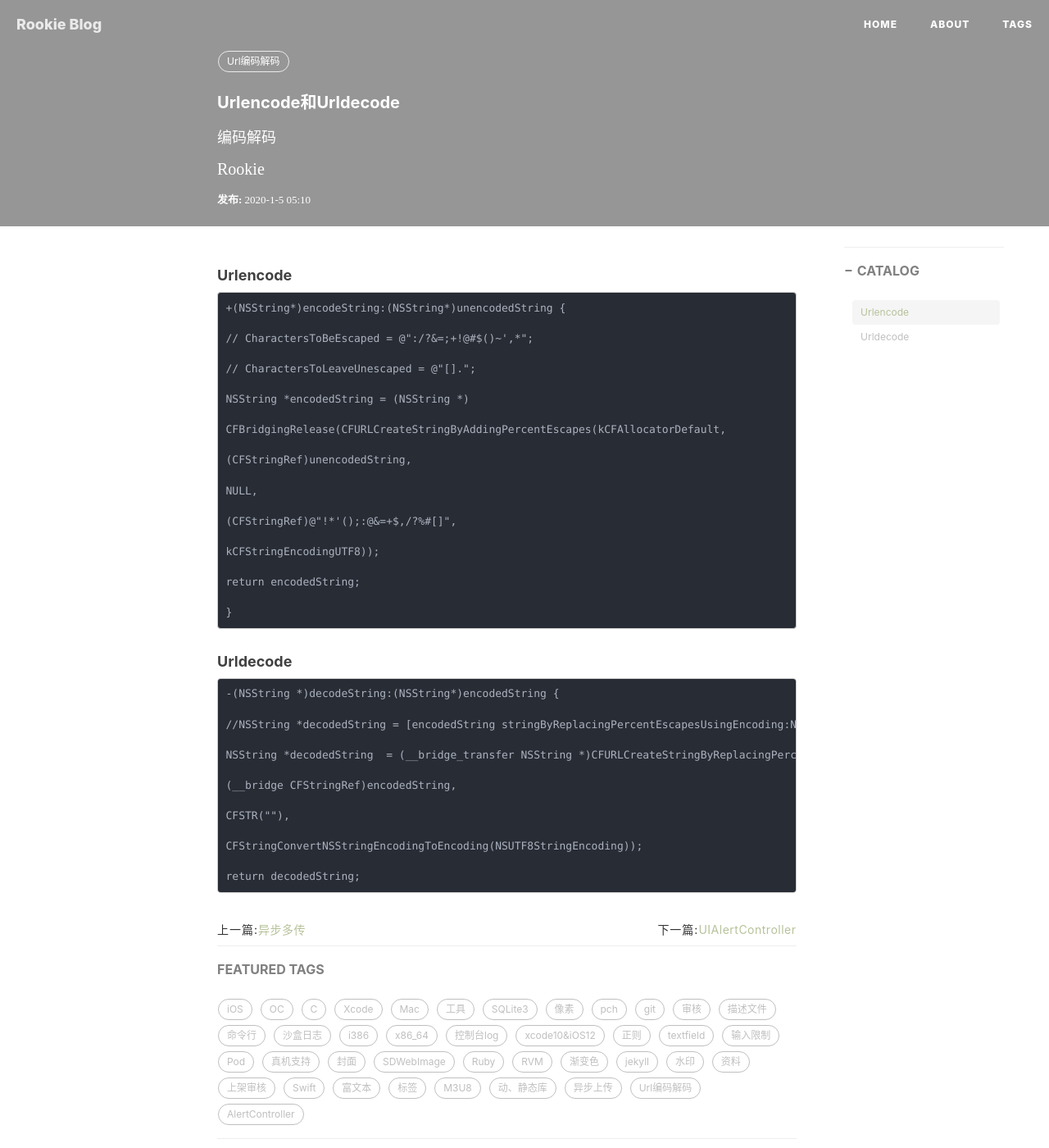
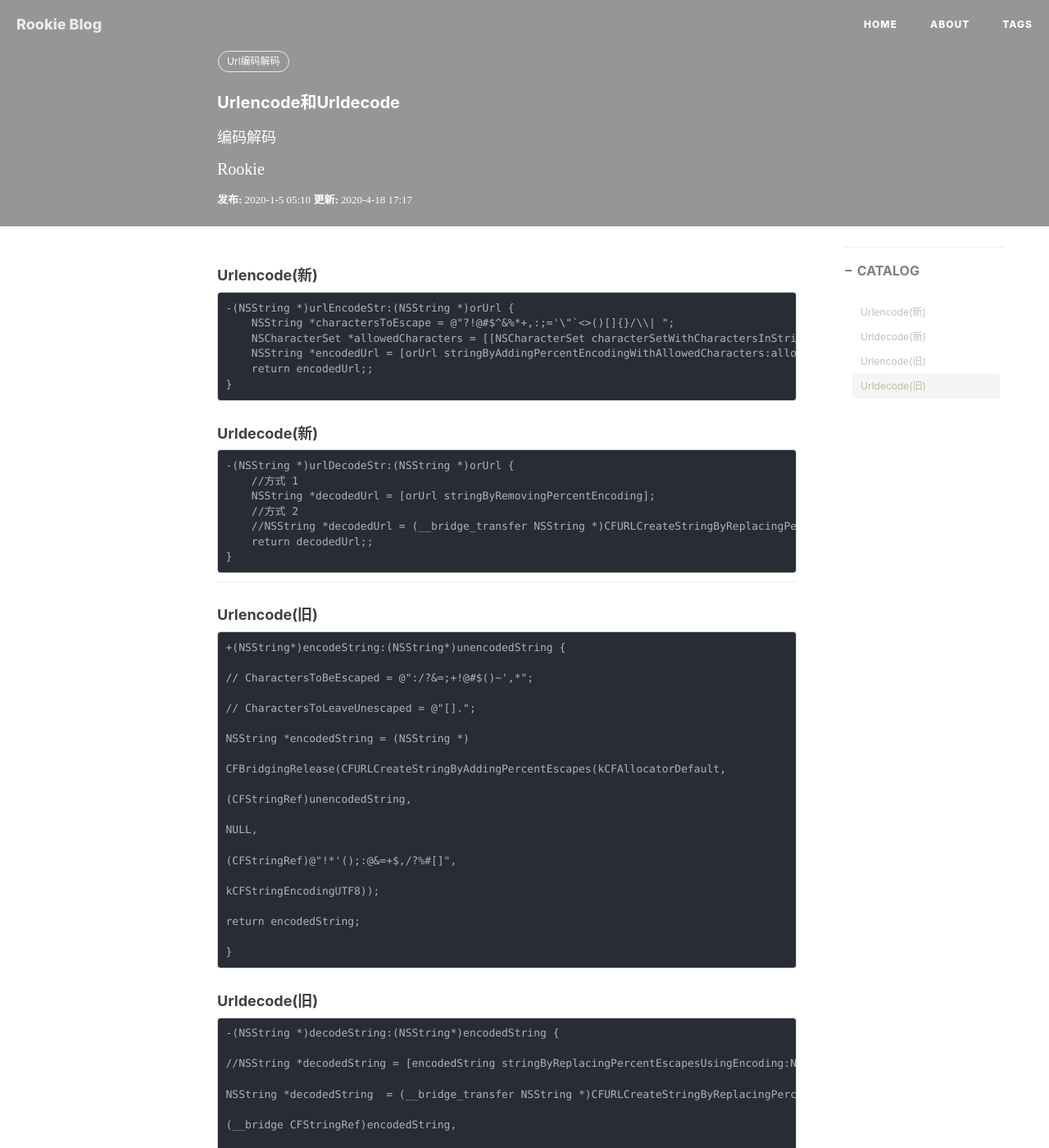
Before and after one commit to yznote/yznote.github.io, a Jekyll site: the page built from _posts/2020-01-05-编码解码.md, in a window 1280 px wide and 1400 px high. Shown: the whole window at 82% size. Built offline with Jekyll 4.4.1, drawn with Linux system fonts in a browser that asks for light colours; nearby versions of some CDN libraries; comment, search, counter and statistics services are not loaded.

Commit message:
Update 2020-01-05-编码解码.md

````diff
--- a/_posts/2020-01-05-编码解码.md
+++ b/_posts/2020-01-05-编码解码.md
@@ -3,6 +3,7 @@ layout:     post
 title:      Urlencode和Urldecode
 subtitle:   编码解码
 date:       2020-01-05 13:10:12 +0800
+rkupdate:   2020-04-18 17:17:56 +0800
 author:     Rookie
 header-img:
 catalog: true
@@ -11,7 +12,31 @@ tags:
     - Url编码解码
 ---
 
-#### Urlencode
+#### Urlencode(新)
+
+```
+-(NSString *)urlEncodeStr:(NSString *)orUrl {
+    NSString *charactersToEscape = @"?!@#$^&%*+,:;='\"`<>()[]{}/\\| ";
+    NSCharacterSet *allowedCharacters = [[NSCharacterSet characterSetWithCharactersInString:charactersToEscape] invertedSet];
+    NSString *encodedUrl = [orUrl stringByAddingPercentEncodingWithAllowedCharacters:allowedCharacters];
+    return encodedUrl;;
+}
+```
+#### Urldecode(新)
+
+```
+-(NSString *)urlDecodeStr:(NSString *)orUrl {
+    //方式 1
+    NSString *decodedUrl = [orUrl stringByRemovingPercentEncoding];
+    //方式 2
+    //NSString *decodedUrl = (__bridge_transfer NSString *)CFURLCreateStringByReplacingPercentEscapes(NULL, (__bridge CFStringRef)orUrl, CFSTR(""));
+    return decodedUrl;;
+}
+```
+
+---
+
+#### Urlencode(旧)
 
 ```
 +(NSString*)encodeString:(NSString*)unencodedString {
@@ -37,7 +62,7 @@ return encodedString;
 }
 ```
 
-#### Urldecode
+#### Urldecode(旧)
 
 ```
 -(NSString *)decodeString:(NSString*)encodedString {
````
